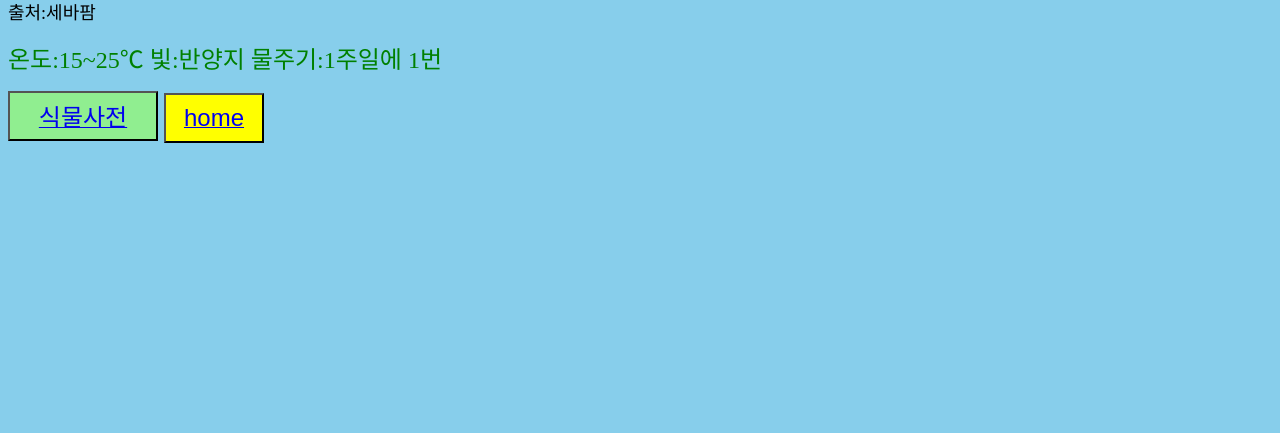
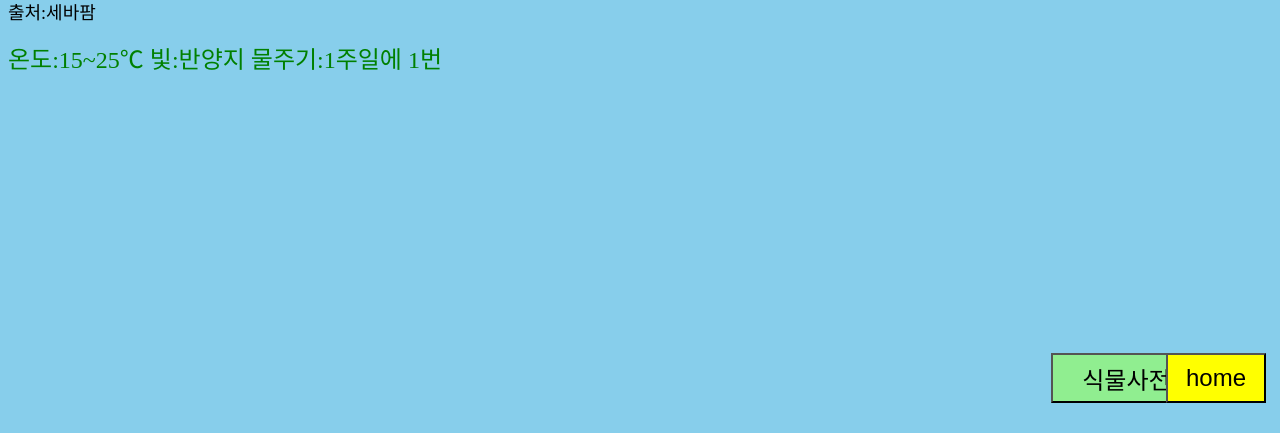
Before and after one commit to dadure123/web4, a plain HTML site: page index.html in a window 1280 px wide. Shown: the part 367-800 px from the top of the page. Drawn offline with Linux system fonts and the light colour scheme.

Commit message:
Update index.html

```diff
--- a/index.html
+++ b/index.html
@@ -6,6 +6,28 @@
     <meta http-equiv="X-UA-Compatible" content="IE=edge">
     <meta name="viewport" content="width=device-width, initial-scale=1.0">
     <title>Document</title>
+    <style>
+        .button-wrapper {
+            position: relative;
+            height: 200px;
+        }
+        .home-button {
+            position: absolute;
+            top: 90%;
+            left: 95%;
+            transform: translate(-50%, 0);
+            width: 100px;
+            height: 50px;
+        }
+        .button-1 {
+            position: absolute;
+            left: 88%;
+            top:90%;
+            transform: translate(-50%, 0);
+            width: 150px;
+            height: 50px;
+        }
+    </style>
 </head>
 
 <body style="background-color: skyblue;">
@@ -14,8 +36,15 @@
  src="https://cdn.imweb.me/upload/S202103235ca9e6ea7a66b/58217e18e9b49.jpg" />
  <p><font size="4">출처:세바팜 </font></p>
  <p style="color: green;"><font size="5">온도:15~25℃ 빛:반양지 물주기:1주일에 1번</font></p>
- <button style="width: 150px; height: 50px; background-color: lightgreen;"><a href="https://dadure123.github.io/web3/"><font size="5">식물사전</a></button>
- <button style="width: 100px; height: 50px; background-color: yellow;"><a href="https://dadure123.github.io/myweb/"><font size="5">home</font></a></button>
+ <div class="button-wrapper;">
+ <button class="button-1" style="background-color: lightgreen;"><a href="https://dadure123.github.io/web3/"><font size="5">식물사전</a></button>
+ <button class="home-button" style="width: 100px; height: 50px; background-color: yellow;"><a href="https://dadure123.github.io/myweb/"><font size="5">home</font></a></button>
+<style>
+    a {
+        text-decoration: none; color: black;
+    }
+</style>
+ <div\>
 </body>
 
 </html>
```
